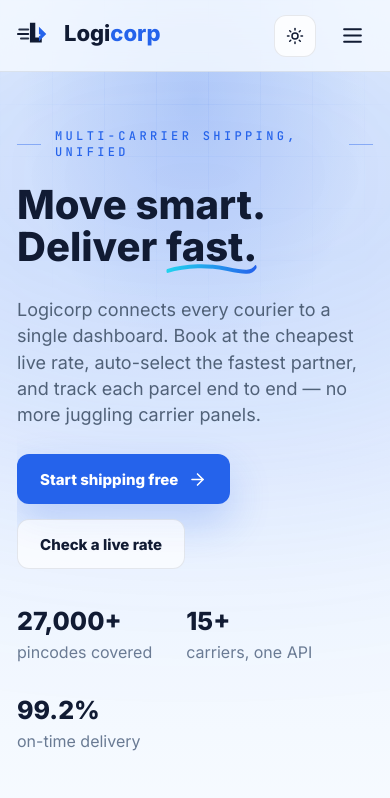
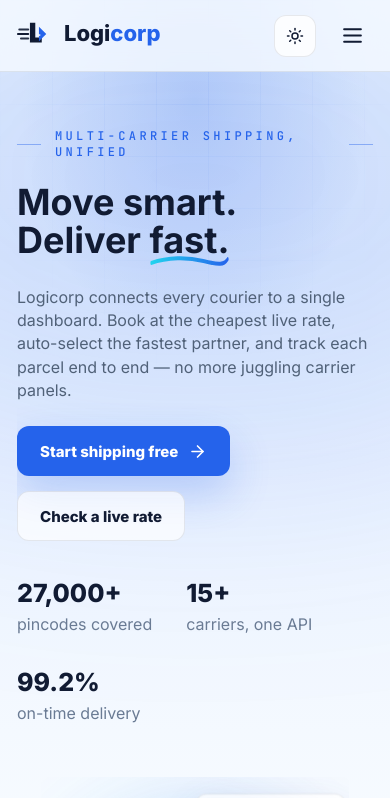
Before and after one commit to Sahil17102/logicorp2, a React (Vite) app: page / in a window 390 px wide. Shown: the top 798 px of the page. Built offline with nearby package versions, Linux system fonts and the light colour scheme.

Commit message:
Refine hero headline weight

```diff
--- a/src/styles.css
+++ b/src/styles.css
@@ -377,10 +377,10 @@ main section {
 
 .hero h1 {
   margin: 24px 0 0;
-  max-width: 590px;
-  font-size: 62px;
+  max-width: 540px;
+  font-size: 54px;
   line-height: 1.05;
-  font-weight: 800;
+  font-weight: 700;
 }
 
 .hero h1 span {
@@ -400,10 +400,10 @@ main section {
 }
 
 .hero-copy > p {
-  max-width: 650px;
-  margin: 30px 0 25px;
+  max-width: 600px;
+  margin: 26px 0 24px;
   color: var(--muted);
-  font-size: 19px;
+  font-size: 18px;
   line-height: 1.46;
 }
 
@@ -1944,11 +1944,13 @@ input[type="range"] {
   }
 
   .hero h1 {
-    font-size: 58px;
+    max-width: 520px;
+    font-size: 48px;
   }
 
   .hero-copy > p {
-    font-size: 21px;
+    max-width: 580px;
+    font-size: 17px;
   }
 
   .feature-grid {
@@ -1989,13 +1991,13 @@ input[type="range"] {
   .hero h1,
   .section-head h2,
   .cta-card h2 {
-    font-size: 40px;
+    font-size: 36px;
   }
 
   .hero-copy > p,
   .section-head p,
   .feature-card.wide p {
-    font-size: 18px;
+    font-size: 16px;
   }
 
   .parcel-stage {
```
